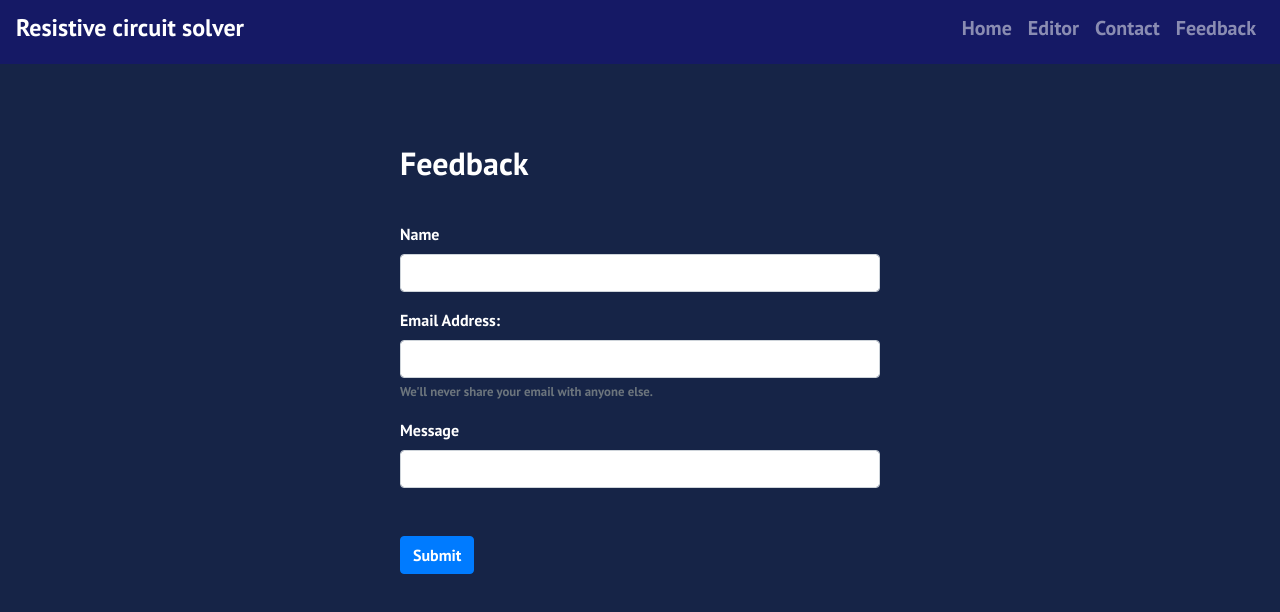
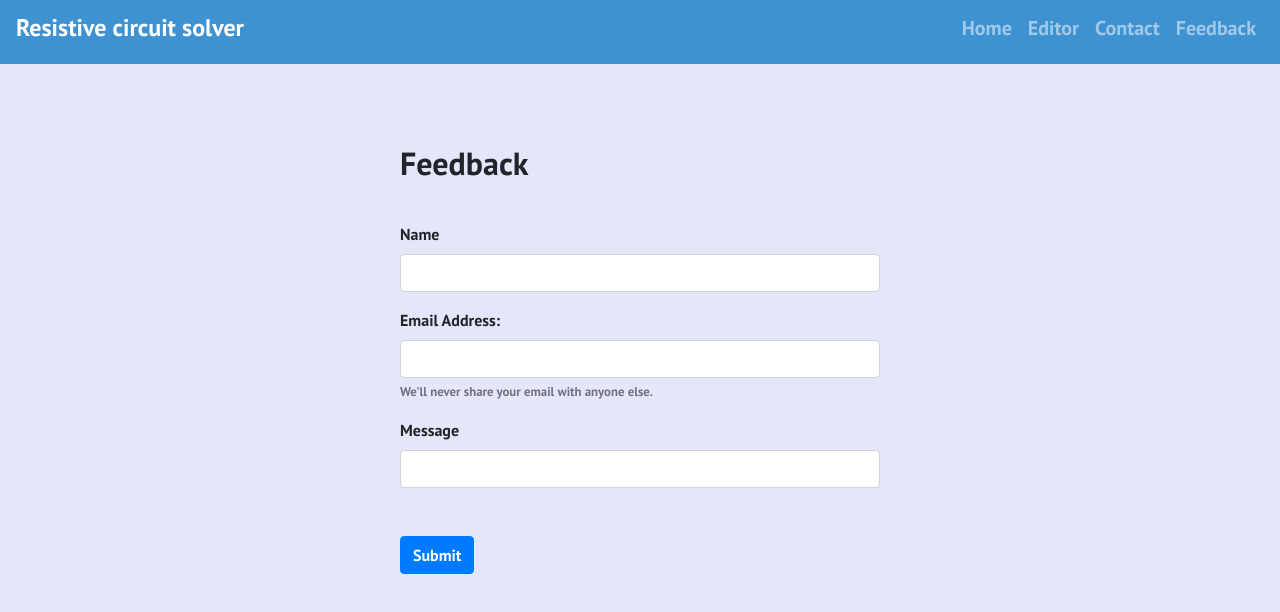
Before and after one commit to circuit-solver/circuit-solver.github.io, a plain HTML site: page screens/feedback.html in a window 1280 px wide. Drawn offline with nearby package versions, Linux system fonts and the light colour scheme.

Commit message:
Add files via upload

```diff
--- a/css/application.css
+++ b/css/application.css
@@ -80,7 +80,7 @@ input {
 
 .palette_node_element {
   border: 1px solid gray;
-  background-color: #484c7f;
+  background-color: slateblue;
   padding: 10px;
   cursor: move;
   width: 120px;
--- a/css/feedback.css
+++ b/css/feedback.css
@@ -8,11 +8,11 @@ body {
 }
 body {
   font-family: "PT Sans", sans-serif !important;
-  background-color: #162447 !important;
+  background-color: lavender !important;
 }
-h4 {
+/* h4 {
   color: white !important ;
-}
+} */
 .feedback {
   max-width: 30rem;
   margin: 0 auto;
@@ -39,7 +39,7 @@ h4 {
   margin: 0 auto;
 }
 .about {
-  color: white;
+  /* color: white; */
   padding-top: 2%;
 }
 .logo {
@@ -53,5 +53,5 @@ h4 {
 }
 
 nav {
-  background-color: #151965;
+  background-color: #3f92d2;
 }
--- a/screens/feedback.html
+++ b/screens/feedback.html
@@ -61,10 +61,10 @@
 
     <div id="alerts"></div>
     <div class="feedback" style="padding-top: 5rem">
-      <h2 style="color: white">Feedback</h2>
+      <h2>Feedback</h2>
       <form name="submit-to-google-sheet" style="padding-top: 2rem">
         <div class="form-group">
-          <label style="color: white" for="name">Name</label>
+          <label for="name">Name</label>
           <input
             type="text"
             class="form-control"
@@ -74,14 +74,14 @@
           />
         </div>
         <div class="form-group">
-          <label style="color: white" for="mail">Email Address:</label>
+          <label for="mail">Email Address:</label>
           <input type="email" class="form-control" id="mail" name="email" />
           <small id="emailHelp" class="form-text text-muted"
             >We'll never share your email with anyone else.</small
           >
         </div>
         <div class="form-group">
-          <label style="color: white" for="message">Message</label>
+          <label for="message">Message</label>
 
           <input type="text" class="form-control" id="message" name="message" />
         </div>
```
Also changed, not shown: screens/contact.html (+3 -5 lines).
